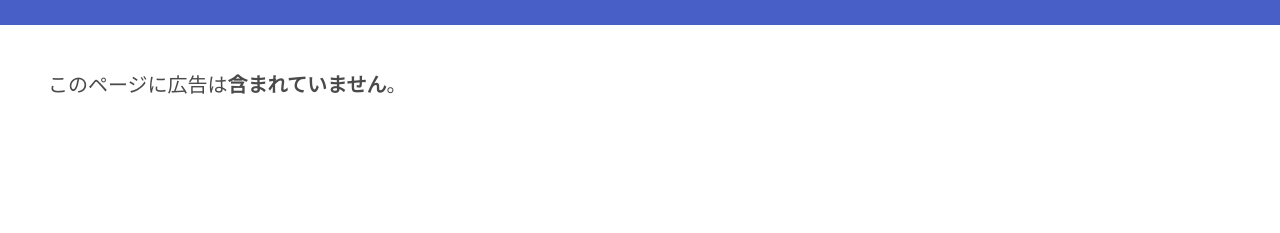
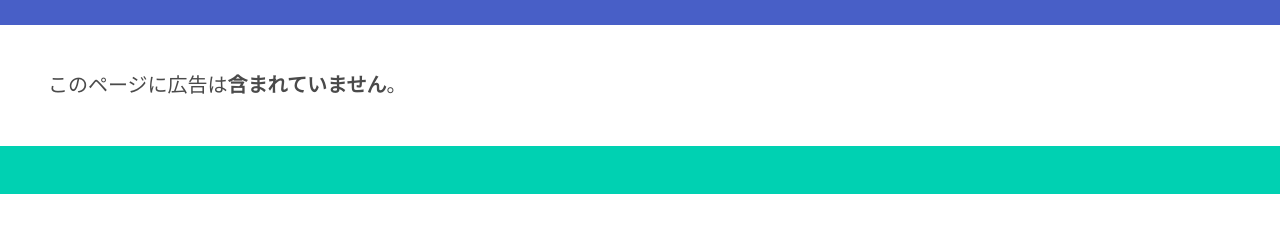
Before and after one commit to aspou2413/Afikasu, a plain HTML site: page gottbatotie54/index.html in a window 1280 px wide. Shown: the part 107-340 px from the top of the page. Drawn offline with nearby package versions, Linux system fonts and the light colour scheme.

Commit message:
Update index.html

```diff
--- a/gottbatotie54/index.html
+++ b/gottbatotie54/index.html
@@ -18,5 +18,12 @@
         このページに広告は<b>含まれていません</b>。
       </h2>
     </section>
+    <section class="hero is-small is-primary">
+      <div class="hero-body">
+        <p class="title">
+
+        </p>
+      </div>
+    </section>
   </body>
 </html>
```
